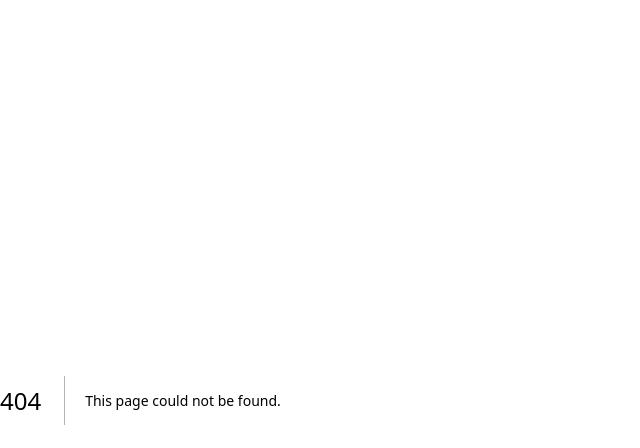
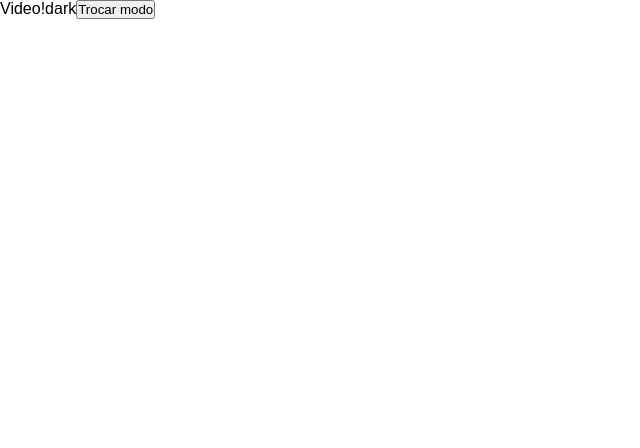
Before and after one commit to JorgeDeAquino/MyTube, a Next.js app: page /video in a window 1280 px wide. Before the commit this address had no page. Shown: the top 448 px of the page, without its empty margins (0-640 px from the left). Built offline with nearby package versions, Linux system fonts and the light colour scheme.

Commit message:
add page videos

```diff
--- /dev/null
+++ b/pages/video.js
@@ -0,0 +1,17 @@
+import React from "react";
+import { ColorModeContext } from "../src/components/Menu/components/ColorMode";
+
+
+export default function Video() {
+    const contexto = React.useContext(ColorModeContext);
+
+    return (
+        <div>
+            Video!
+            {contexto.mode}
+            <button onClick={() => contexto.toggleMode()}>
+                Trocar modo
+            </button>
+        </div>
+    )
+}
```
